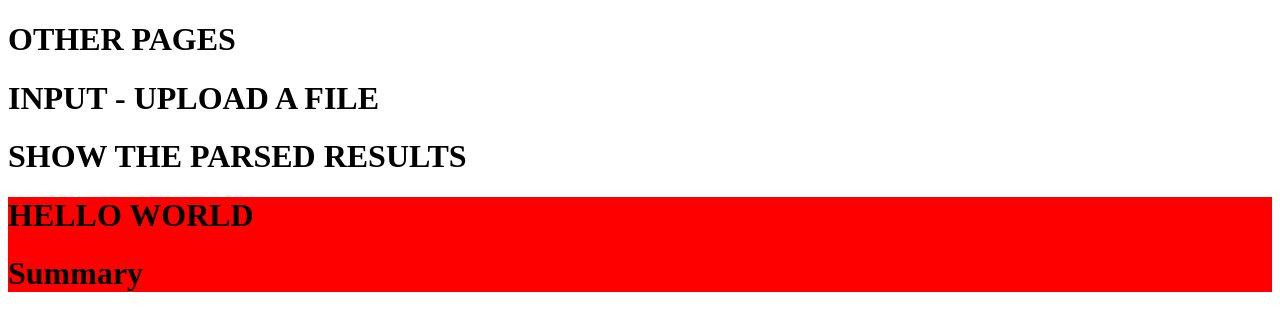
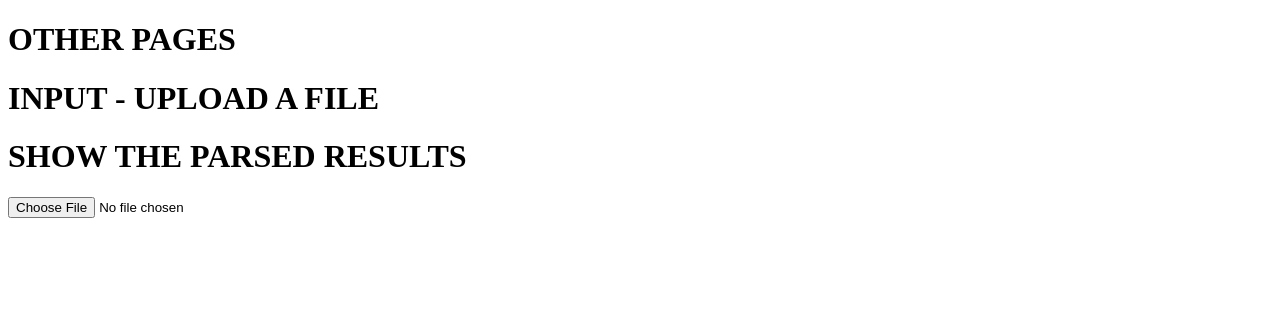
Before and after one commit to justinwlin/cwf, a Vue app: page / in a window 1280 px wide. Shown: the top 330 px of the page. Built offline with nearby package versions, Linux system fonts and the light colour scheme.

Commit message:
Adding on change to call api request

```diff
--- a/package.json
+++ b/package.json
@@ -8,6 +8,7 @@
     "lint": "vue-cli-service lint"
   },
   "dependencies": {
+    "axios": "^0.20.0",
     "core-js": "^3.6.5",
     "vue": "^3.0.0"
   },
--- a/src/App.vue
+++ b/src/App.vue
@@ -3,22 +3,50 @@
     <h1>OTHER PAGES</h1>
     <h1>INPUT - UPLOAD A FILE</h1>
     <h1>SHOW THE PARSED RESULTS</h1>
-    <HelloWorld></HelloWorld>
+    <input
+      ref="upload"
+      type="file"
+      name="file-upload"
+      @change="onUploadFiles"
+    />
   </div>
 </template>
 
 <script>
 import json from "./testFiles/exampleResponse.json";
-import HelloWorld from "./components/HelloWorld";
+
 export default {
   name: "App",
-  components: {
-    HelloWorld,
-  },
+  components: {},
   data: function () {
     return {
       exresponse: json,
     };
+  },
+  methods: {
+    onUploadFiles() {
+      console.log(this.$refs.upload.files[0]);
+      var formdata = new FormData();
+      formdata.append(
+        "resume",
+        this.$refs.upload.files[0],
+        this.$refs.upload.files[0].name
+      );
+
+      var requestOptions = {
+        method: "POST",
+        body: formdata,
+        redirect: "follow",
+        mode: "cors",
+      };
+
+      let proxyCORS = "https://cors-anywhere.herokuapp.com/";
+      let targetURL = "https://jobs.lever.co/parseResume";
+      fetch(proxyCORS + targetURL, requestOptions)
+        .then((response) => response.text())
+        .then((result) => console.log(result))
+        .catch((error) => console.log("error", error));
+    },
   },
 };
 </script>
```
Also changed, not shown: 1 other file (tests, documents, lock files or other folders).
